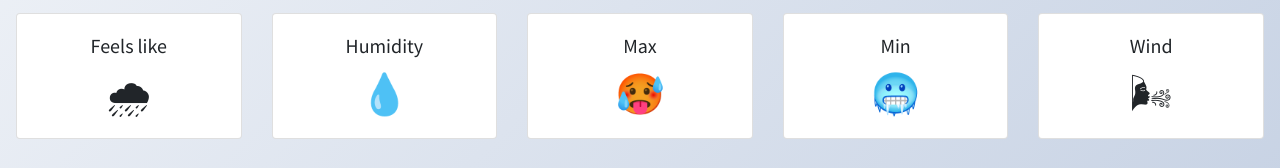
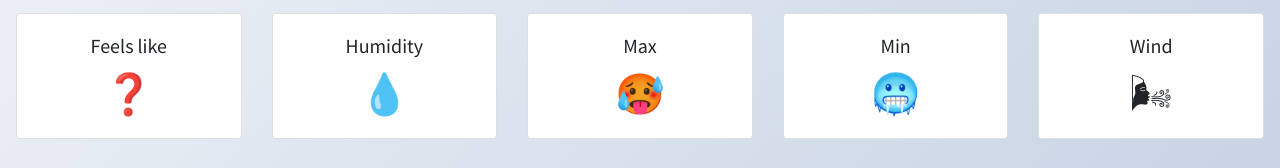
Before and after one commit to Egmadejon/weather_app_SheCodes, a website built with Parcel: page index.html in a window 1280 px wide. Shown: the part 406-574 px from the top of the page. Built offline with nearby package versions, Linux system fonts and the light colour scheme.

Commit message:
changed some icons

```diff
--- a/index.html
+++ b/index.html
@@ -57,7 +57,7 @@
         <div class="card">
           <div class="card-body">
             <h5 class="card-title">Feels like</h5>
-            <h1 class="card-text">🌧</h1>
+            <h1 class="card-text">❓</h1>
           </div>
         </div>
         <div class="card">
```
